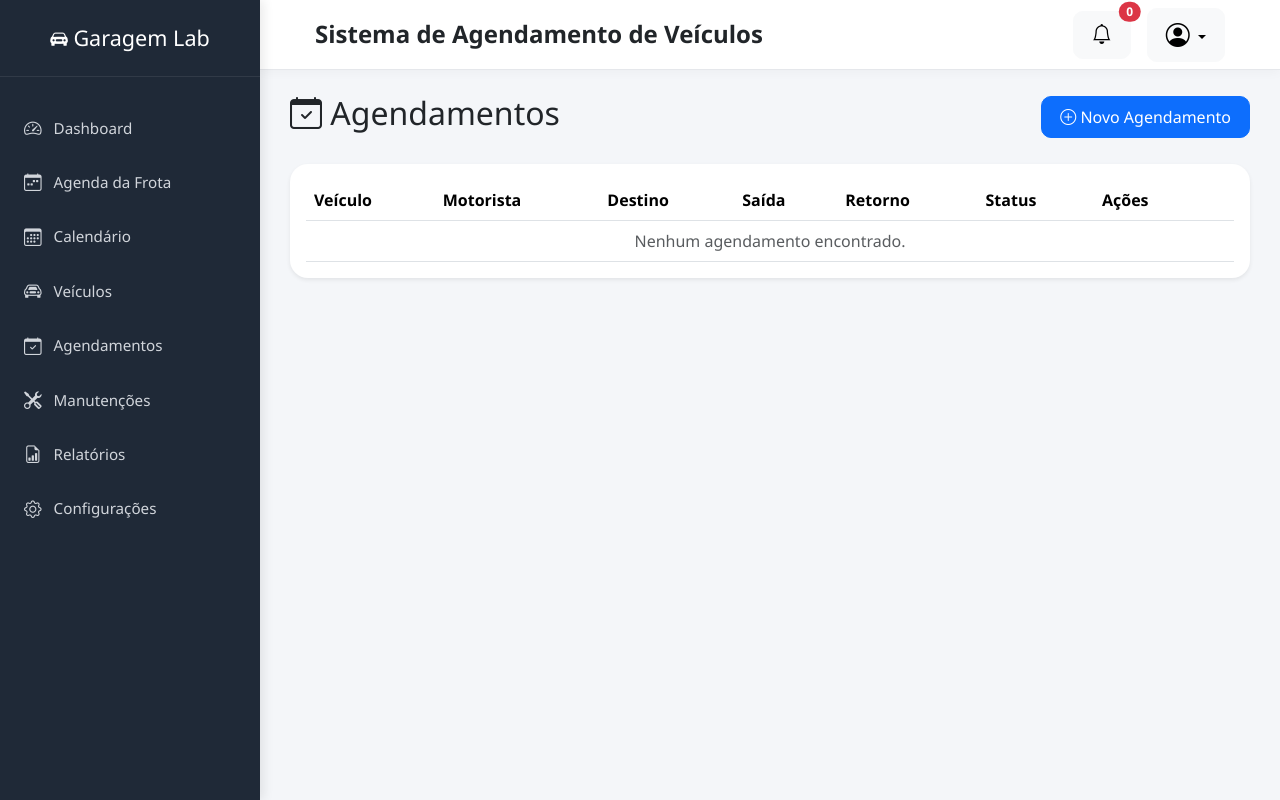
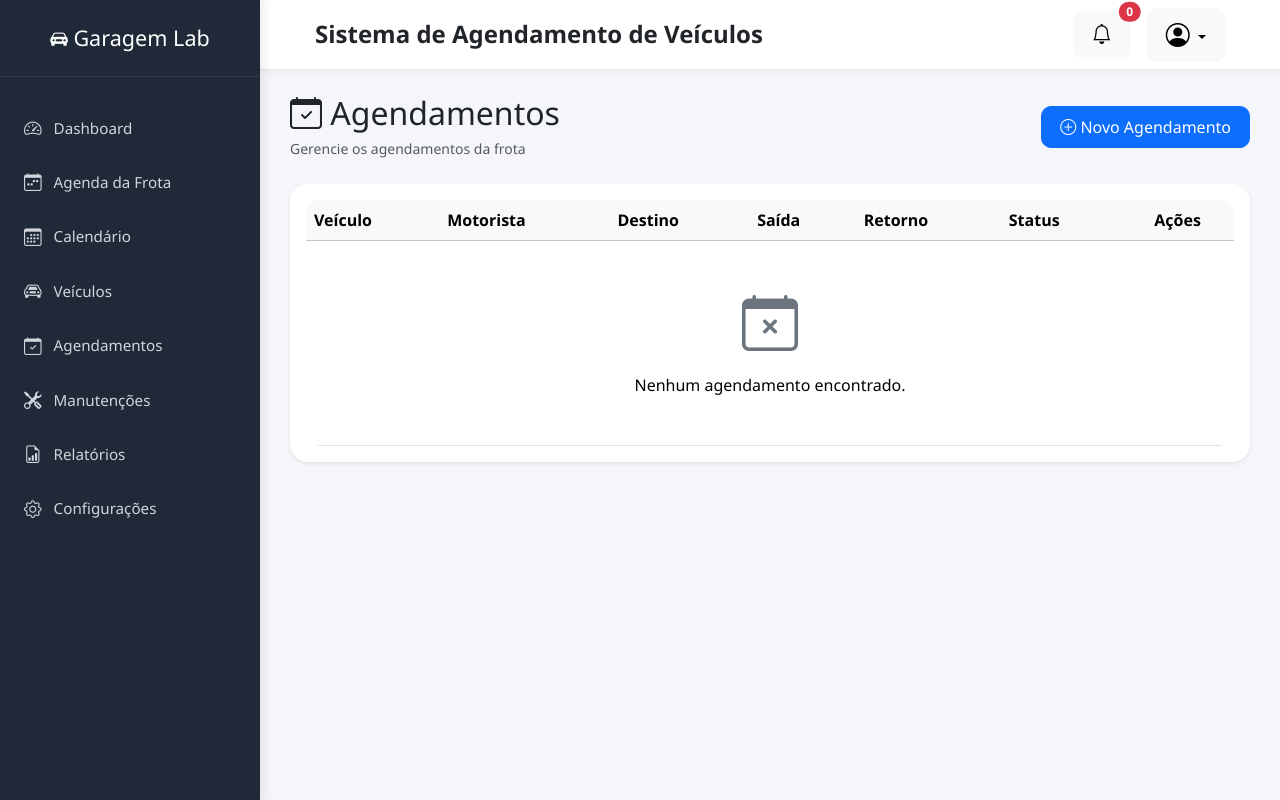
Before and after one commit to GreisonRohr/agendamento-veiculos, a Flask app: page /agendamentos/ in a window 1280 px wide. Run offline with Flask 3, Linux system fonts and the light colour scheme; data that the repository does not hold is empty.

Commit message:
layout celular

```diff
--- a/app/templates/agendamentos/index.html
+++ b/app/templates/agendamentos/index.html
@@ -6,9 +6,11 @@ Agendamentos
 
 {% block content %}
 
-<div class="d-flex justify-content-between align-items-center mb-4">
+<div class="d-flex flex-column flex-md-row justify-content-between align-items-start align-items-md-center gap-3 mb-4">
 
-    <h2>
+    <div>
+
+        <h2 class="mb-1">
 
             <i class="bi bi-calendar-check"></i>
 
@@ -16,9 +18,17 @@ Agendamentos
 
         </h2>
 
+        <small class="text-muted">
+
+            Gerencie os agendamentos da frota
+
+        </small>
+
+    </div>
+
     <a
         href="{{ url_for('agendamentos.novo') }}"
-        class="btn btn-primary">
+        class="btn btn-primary btn-responsive">
 
         <i class="bi bi-plus-circle"></i>
 
@@ -32,9 +42,11 @@ Agendamentos
 
     <div class="card-body">
 
+        <div class="table-responsive">
+
             <table class="table table-hover align-middle">
 
-            <thead>
+                <thead class="table-light">
 
                     <tr>
 
@@ -42,15 +54,23 @@ Agendamentos
 
                         <th>Motorista</th>
 
-                    <th>Destino</th>
+                        <th class="d-none d-lg-table-cell">
+                            Destino
+                        </th>
 
-                    <th>Saída</th>
+                        <th class="d-none d-md-table-cell">
+                            Saída
+                        </th>
 
-                    <th>Retorno</th>
+                        <th class="d-none d-md-table-cell">
+                            Retorno
+                        </th>
 
                         <th>Status</th>
 
-                    <th width="140">Ações</th>
+                        <th class="text-center">
+                            Ações
+                        </th>
 
                     </tr>
 
@@ -64,7 +84,11 @@ Agendamentos
 
                         <td>
 
-                        <strong>{{ a.veiculo.placa }}</strong>
+                            <strong>
+
+                                {{ a.veiculo.placa }}
+
+                            </strong>
 
                             <br>
 
@@ -76,11 +100,19 @@ Agendamentos
 
                         </td>
 
-                    <td>{{ a.motorista }}</td>
+                        <td>
 
-                    <td>{{ a.destino }}</td>
+                            {{ a.motorista }}
 
-                    <td>
+                        </td>
+
+                        <td class="d-none d-lg-table-cell">
+
+                            {{ a.destino }}
+
+                        </td>
+
+                        <td class="d-none d-md-table-cell">
 
                             {{ a.data_saida.strftime("%d/%m/%Y") }}
 
@@ -94,7 +126,7 @@ Agendamentos
 
                         </td>
 
-                    <td>
+                        <td class="d-none d-md-table-cell">
 
                             {{ a.data_retorno.strftime("%d/%m/%Y") }}
 
@@ -154,7 +186,7 @@ Agendamentos
 
                         </td>
 
-                    <td>
+                        <td class="text-center text-nowrap">
 
                             <a
                                 href="{{ url_for('agendamentos.editar', id=a.id) }}"
@@ -183,9 +215,15 @@ Agendamentos
 
                     <tr>
 
-                    <td colspan="7" class="text-center text-muted">
+                        <td colspan="7" class="text-center py-5">
+
+                            <i class="bi bi-calendar-x display-4 text-secondary"></i>
+
+                            <p class="mt-3 mb-0">
 
                                 Nenhum agendamento encontrado.
+
+                            </p>
 
                         </td>
 
@@ -201,4 +239,6 @@ Agendamentos
 
     </div>
 
+</div>
+
 {% endblock %}
```
Lines whose indentation alone changed are shown as unchanged.
